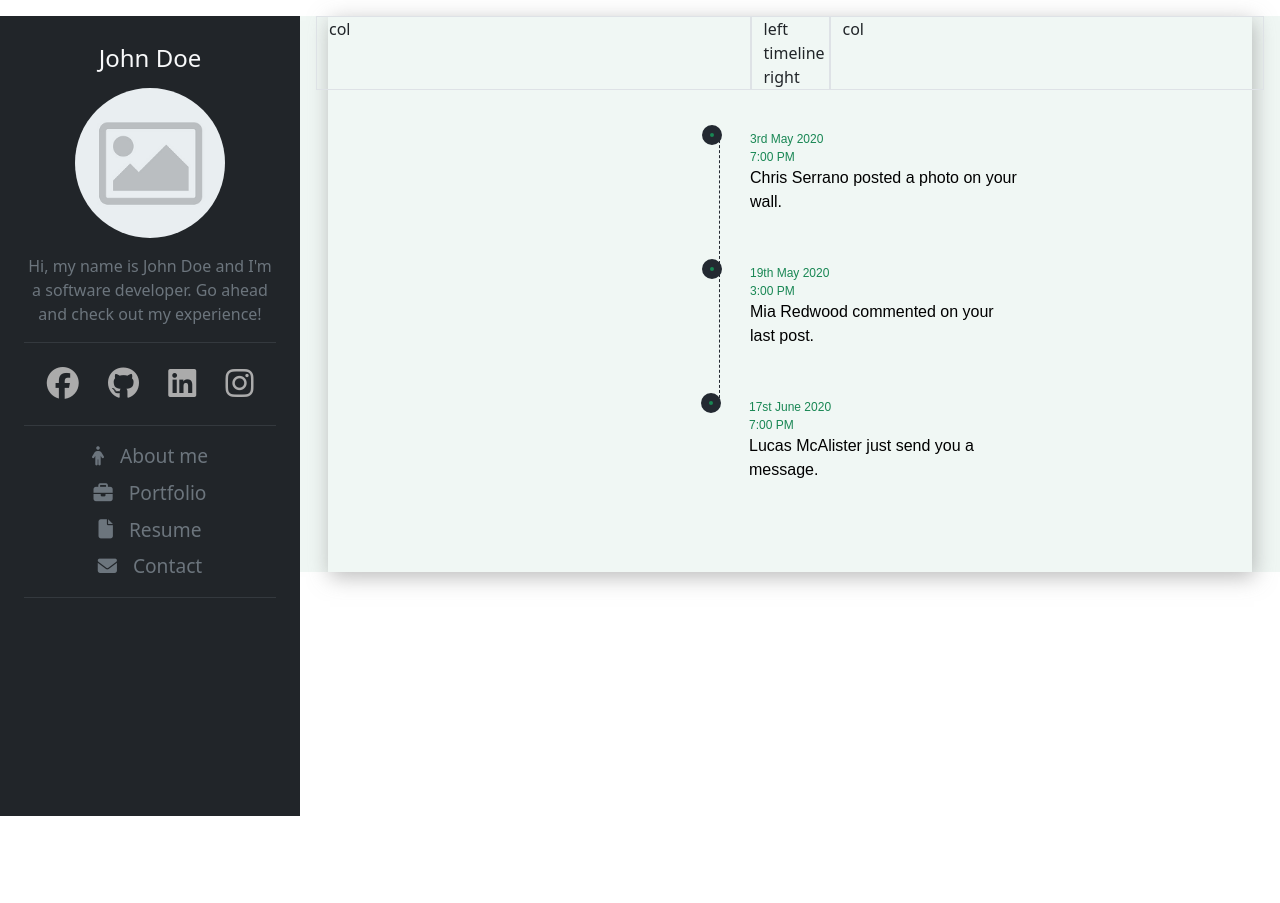
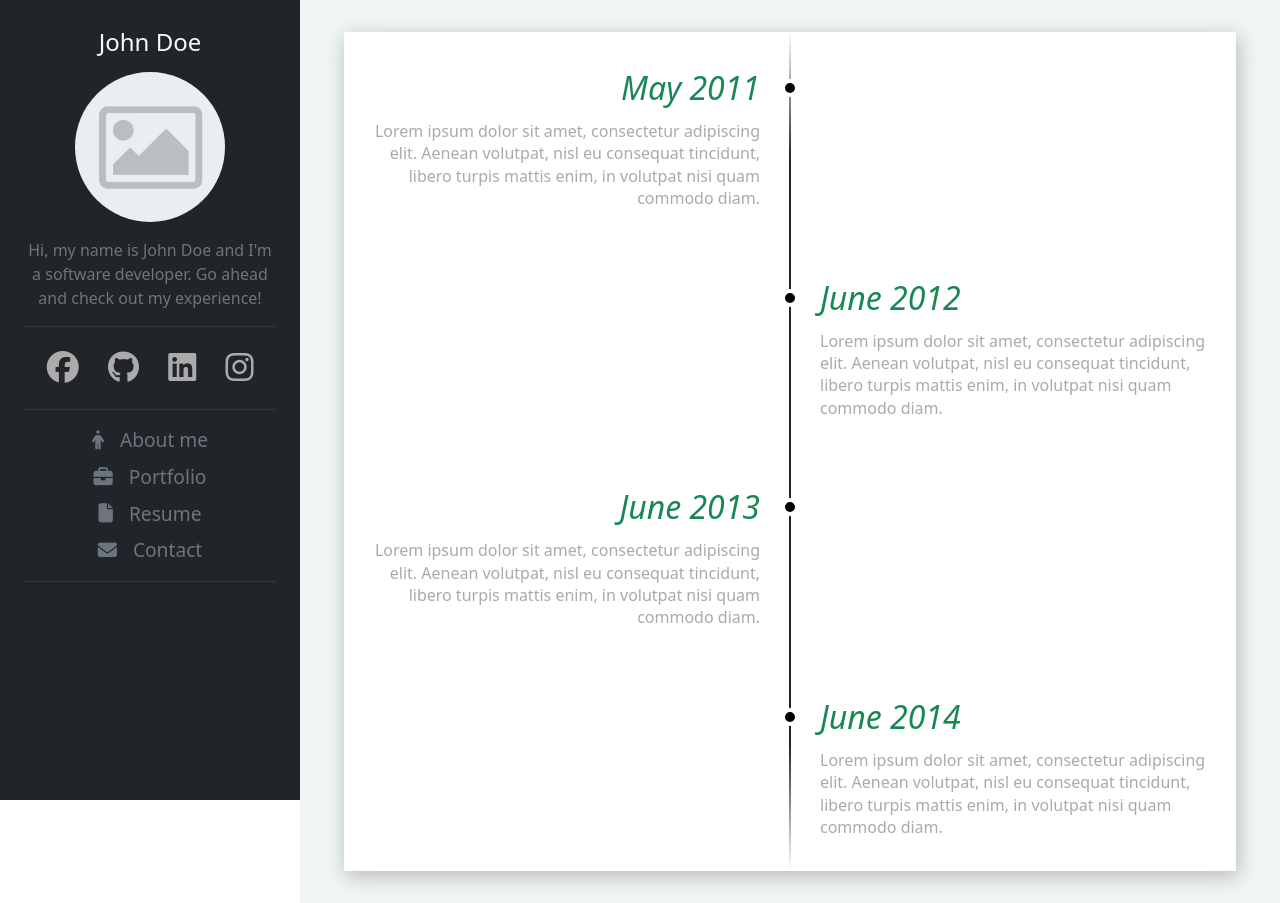
Before and after one commit to lukaKry/lukaKry.github.io, a plain HTML site: page portfolio.html in a window 1280 px wide. Before the commit the page ends 800 px from the top, so only its background shows below. Drawn offline with nearby package versions, Linux system fonts and the light colour scheme.

Commit message:
portfolio timeline

```diff
--- a/portfolio.html
+++ b/portfolio.html
@@ -105,56 +105,46 @@
   </header>
 
   <div class="main">
-    <div class="background-green">
-      <div class="container">
+    <div class="background-green p-3">
+      <div class="container background-white">
 
-          <div class="timeline">
-            <div class="row">
-              <div class="col border">
-                col
-              </div>
-              <div class="col-1 border">
-                <div class="row d-flex flex-direction-row">
-                  <span>left</span>
-                  <span class="border-right border-3 h-100">timeline</span>
-                  <span>right</span>
+            <div class="timeline background-white">
+              <div id="axis"></div>
+              <div class="notes">
+                <div class="note">
+                  <div class="title">May 2011</div>
+                  <div class="body">
+                    Lorem ipsum dolor sit amet, consectetur adipiscing elit. Aenean volutpat, nisl eu consequat tincidunt, libero turpis mattis enim, in volutpat nisi quam commodo diam.
+                  </div>
+                </div>
+                <div class="note">
+                  <div class="title">June 2012</div>
+                  <div class="body">
+                    Lorem ipsum dolor sit amet, consectetur adipiscing elit. Aenean volutpat, nisl eu consequat tincidunt, libero turpis mattis enim, in volutpat nisi quam commodo diam.
+                  </div>
+                </div>
+                <div class="note">
+                  <div class="title">June 2013</div>
+                  <div class="body">
+                    Lorem ipsum dolor sit amet, consectetur adipiscing elit. Aenean volutpat, nisl eu consequat tincidunt, libero turpis mattis enim, in volutpat nisi quam commodo diam.
+                  </div>
+                </div>
+                <div class="note">
+                  <div class="title">June 2014</div>
+                  <div class="body">
+                    Lorem ipsum dolor sit amet, consectetur adipiscing elit. Aenean volutpat, nisl eu consequat tincidunt, libero turpis mattis enim, in volutpat nisi quam commodo diam.
+                  </div>
                 </div>
               </div>
-              <div class="col border">col</div>
             </div>
-
-            <div class="rb-container">
-              <ul class="rb">
-                <li class="rb-item" ng-repeat="itembx">
-                  <div class="timestamp">
-                    3rd May 2020<br> 7:00 PM
-                  </div>
-                  <div class="item-title">Chris Serrano posted a photo on your wall.</div>
-
-                </li>
-                <li class="rb-item" ng-repeat="itembx">
-                  <div class="timestamp">
-                    19th May 2020<br> 3:00 PM
-                  </div>
-                  <div class="item-title">Mia Redwood commented on your last post.</div>
-
-                </li>
-
-                <li class="rb-item" ng-repeat="itembx">
-                  <div class="timestamp">
-                    17st June 2020<br> 7:00 PM
-                  </div>
-                  <div class="item-title">Lucas McAlister just send you a message.</div>
-
-                </li>
-
-              </ul>
-
-            </div>
-          </div>
 
 
       </div>
+    </div>
+
+
+
+
     </div>
   </div>
 
--- a/styles.css
+++ b/styles.css
@@ -309,73 +309,86 @@ svg.ts-icon .st1 {
 
 
 
-
-
+/* porfolio timeline*/
 .timeline {
   margin: 1rem;
   position: relative;
   box-shadow: 2px 5px 20px rgba(119, 119, 119, 0.5);
+  position: relative;
+  display: flex;
+  align-items: center;
+}
+
+#axis {
+  position: absolute;
+  left: 50%;
+  top: 0;
+  bottom: 0;
+  width: 2px;
+  background-image: linear-gradient(180deg,#fff , #212529 15% 85%, #fff);
+  transform: translateX(-50%);
+}
+
+.notes {
+  display: flex;
+  flex-direction: column;
+  width: 100%;
+  background-color: #fff;
+}
+
+.note {
+  width: 50%;
+  margin-block: 2rem;
+  padding-inline: 30px;
+  text-align: end;
+}
+
+.note:nth-child(2n) {
+  margin-inline: auto 0;
+  text-align: start;
+}
+
+.note:nth-child(2n) .title:before {
+  content: '';
+  position: absolute;
+  width:18px;
+  height:18px;
+  border:4px solid #fff;
+  background-color:#000;
+  border-radius:100%;
+  top:50%;
+  transform:translateY(-50%);
+  left:-39px;
+  z-index: 5;
+}
+
+.note:nth-child(odd) .title:after {
+  content: '';
+  position: absolute;
+  width:18px;
+  height:18px;
+  border:4px solid #fff;
+  background-color:#000;
+  border-radius:100%;
+  top:50%;
+  transform:translateY(-50%);
+  right:-39px;
+  z-index: 5;
+}
+
+.title {
+  font-size:2rem;
+  margin-bottom:0.5rem;
+  position: relative;
+  color: #198754;
+  font-style: italic;
 }
 
 
-.rightbox {
-  padding: 0em 34rem 0em 0em;
-  height: 100%;
+
+.body {
+  color:#aaa;
+  line-height:1.4em;
 }
 
-.rb-container {
-  font-family: "PT Sans", sans-serif;
-  width: 50%;
-  margin: auto;
-  display: block;
-  position: relative;
-}
-
-.rb-container ul.rb {
-  margin: 2.5em 0;
-  padding: 0;
-  display: inline-block;
-}
-
-.rb-container ul.rb li {
-  list-style: none;
-  margin: auto;
-  margin-left: 10em;
-  min-height: 50px;
-  border-left: 1px dashed #232931;
-  padding: 0 0 50px 30px;
-  position: relative;
-}
-
-.rb-container ul.rb li:last-child {
-  border-left: 0;
-}
-
-.rb-container ul.rb li::before {
-  position: absolute;
-  left: -18px;
-  top: -5px;
-  content: " ";
-  border: 8px solid #232931;
-  border-radius: 500%;
-  background: #198754;
-  height: 20px;
-  width: 20px;
-  transition: all 500ms ease-in-out;
-}
-
-.rb-container ul.rb li:hover::before {
-  border-color: #232931;
-  transition: all 1000ms ease-in-out;
-}
-
-ul.rb li .timestamp {
-  color: #198754;
-  position: relative;
-  width: 100px;
-  font-size: 0.75rem;
-}
-
-.item-title {
-  color: #000;
-}
+/*:not(:first-child)*/
```
